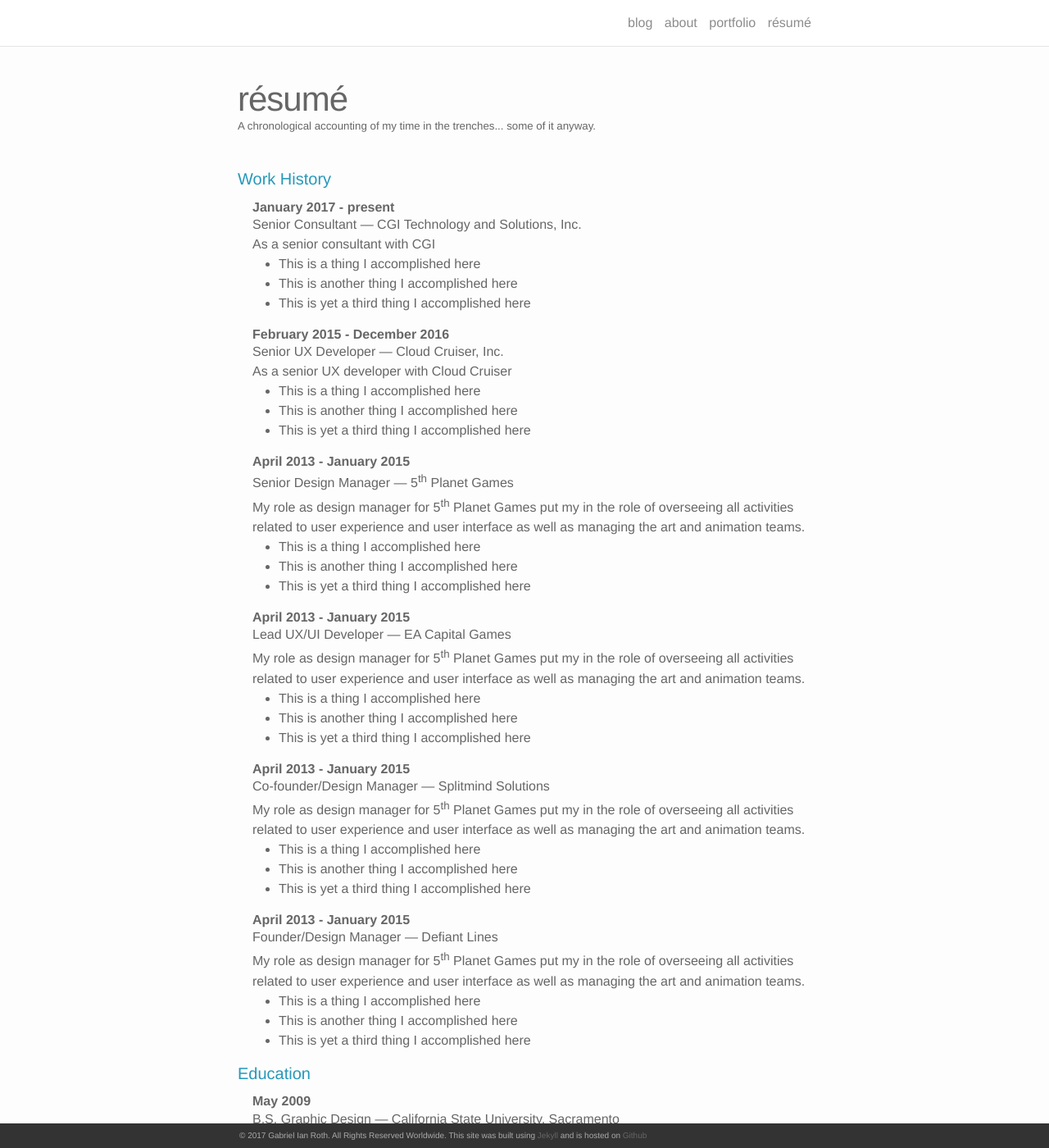
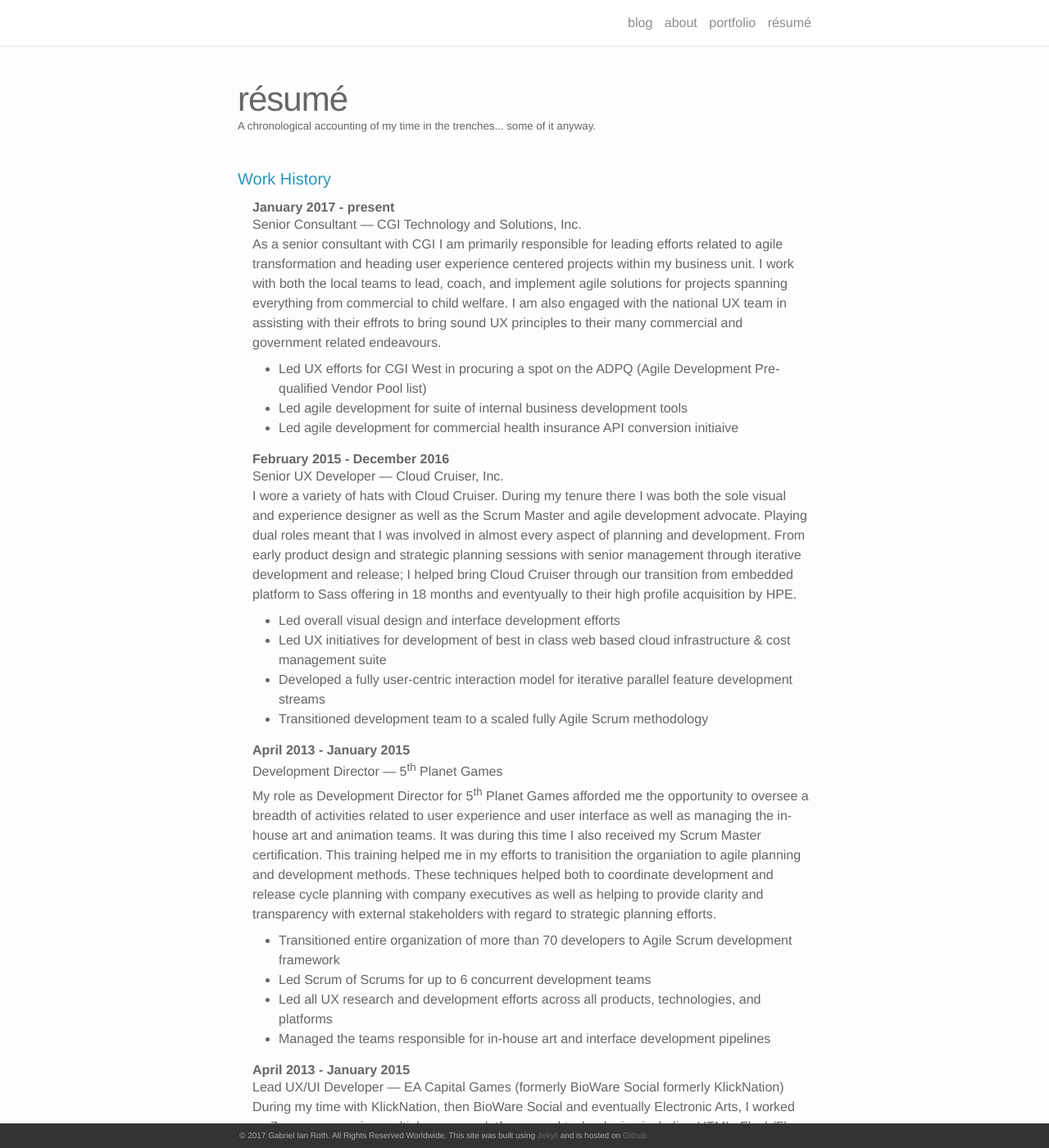
Before and after one commit to ConceptKreator/GabrielIan, a Jekyll site: the page built from resume.md, in a window 1280 px wide and 1400 px high. Shown: the whole window at 82% size. Built offline with Jekyll 4.4.1, drawn with Linux system fonts in a browser that asks for light colours; nearby versions of some CDN libraries; some of the changed text lies outside the part shown.

Commit message:
udpates to resume

```diff
--- a/_sass/_base.scss
+++ b/_sass/_base.scss
@@ -140,7 +140,7 @@
         p {
             font-size: 1rem;
             margin-left: -2rem;
-            margin-bottom: 0;
+            margin-bottom: 0.5rem;
         }
         .skills-row {
             height: auto;
--- a/resume.md
+++ b/resume.md
@@ -9,34 +9,36 @@
     <ul class="work-items">
         <h4 class="work-date">January 2017 - present</h4>
         <h4 class="work-place">Senior Consultant &mdash; CGI Technology and Solutions, Inc.</h4>
-        <p>As a senior consultant with CGI</p>
-        <li>This is a thing I accomplished here</li>
-        <li>This is another thing I accomplished here</li>
-        <li>This is yet a third thing I accomplished here</li>
+        <p>As a senior consultant with CGI I am primarily responsible for leading efforts related to agile transformation and heading user experience centered projects within my business unit. I work with both the local teams to lead, coach, and implement agile solutions for projects spanning everything from commercial to child welfare. I am also engaged with the national UX team in assisting with their effrots to bring sound UX principles to their many commercial and government related endeavours.</p>
+        <li>Led UX efforts for CGI West in procuring a spot on the ADPQ (Agile Development Pre-qualified Vendor Pool list)</li>
+        <li>Led agile development for suite of internal business development tools</li>
+        <li>Led agile development for commercial health insurance API conversion initiaive</li>
     </ul>
     <ul class="work-items">
         <h4 class="work-date">February 2015 - December 2016</h4>
         <h4 class="work-place">Senior UX Developer &mdash; Cloud Cruiser, Inc.</h4>
-        <p>As a senior UX developer with Cloud Cruiser</p>
-        <li>This is a thing I accomplished here</li>
-        <li>This is another thing I accomplished here</li>
-        <li>This is yet a third thing I accomplished here</li>
+        <p>I wore a variety of hats with Cloud Cruiser. During my tenure there I was both the sole visual and experience designer as well as the Scrum Master and agile development advocate. Playing dual roles meant that I was involved in almost every aspect of planning and development. From early product design and strategic planning sessions with senior management through iterative development and release; I helped bring Cloud Cruiser through our transition from embedded platform to Sass offering in 18 months and eventyually to their high profile acquisition by HPE.</p>
+        <li>Led overall visual design and interface development efforts</li>
+        <li>Led UX initiatives for development of best in class web based cloud infrastructure & cost management suite</li>
+        <li>Developed a fully user-centric interaction model for iterative parallel feature development streams</li>
+        <li>Transitioned development team to a scaled fully Agile Scrum methodology</li>
     </ul>
     <ul class="work-items">
         <h4 class="work-date">April 2013 - January 2015</h4>
-        <h4 class="work-place">Senior Design Manager &mdash; 5<sup>th</sup> Planet Games</h4>
-        <p>My role as design manager for 5<sup>th</sup> Planet Games put my in the role of overseeing all activities related to user experience and user interface as well as managing the art and animation teams. </p>
-        <li>This is a thing I accomplished here</li>
-        <li>This is another thing I accomplished here</li>
-        <li>This is yet a third thing I accomplished here</li>
+        <h4 class="work-place">Development Director &mdash; 5<sup>th</sup> Planet Games</h4>
+        <p>My role as Development Director for 5<sup>th</sup> Planet Games afforded me the opportunity to oversee a breadth of activities related to user experience and user interface as well as managing the in-house art and animation teams. It was during this time I also received my Scrum Master certification. This training helped me in my efforts to tranisition the organiation to agile planning and development methods. These techniques helped both to coordinate development and release cycle planning with company executives as well as helping to provide clarity and transparency with external stakeholders with regard to strategic planning efforts.</p>
+        <li>Transitioned entire organization of more than 70 developers to Agile Scrum development framework</li>
+        <li>Led Scrum of Scrums for up to 6 concurrent development teams</li>
+        <li>Led all UX research and development efforts across all products, technologies, and platforms</li>
+        <li>Managed the teams responsible for in-house art and interface development pipelines</li>
     </ul>
     <ul class="work-items">
         <h4 class="work-date">April 2013 - January 2015</h4>
-        <h4 class="work-place">Lead UX/UI Developer &mdash; EA Capital Games</h4>
-        <p>My role as design manager for 5<sup>th</sup> Planet Games put my in the role of overseeing all activities related to user experience and user interface as well as managing the art and animation teams. </p>
-        <li>This is a thing I accomplished here</li>
-        <li>This is another thing I accomplished here</li>
-        <li>This is yet a third thing I accomplished here</li>
+        <h4 class="work-place">Lead UX/UI Developer &mdash; EA Capital Games (formerly BioWare Social formerly KlickNation)</h4>
+        <p>During my time with KlickNation, then BioWare Social and eventually Electronic Arts, I worked on 7 games spanning multiple genres, platforms, and technologies including HTML, Flash/Flex, and Unity 3D for Facebook and mobile. My responsibilities varied by team but generally included leading all aspects of interface design and implementation, metrics analysis, and iteratively identifying analytics and user-centric experience improvements.</p>
+        <li>Developed UI assets and interactive specs for 3 launch titles</li>
+        <li>Contributed redesign assets and experience improvement specs for 4 game titles</li>
+        <li>Contributed as a cross-functional team member for 2-3 concurrent active development efforts</li>
     </ul>
     <ul class="work-items">
         <h4 class="work-date">April 2013 - January 2015</h4>
@@ -64,27 +66,29 @@
     <h4 class="resume-heads">Skills</h4>
     <ul class="work-items">
         <div class="skills-row">
-            <li class="col one">Agile Development</li>
-            <li class="col one">Scrum coaching</li>
-            <li class="col one">Information Architecture</li>
-            <li class="col one">Scrum coaching</li>
-            <li class="col one">Agile Development</li>
-            <li class="col one">Scrum coaching</li>
+            <li class="col one">User experience design</li>
+            <li class="col one">User research </li>
+            <li class="col one">Interaction design</li>
+            <li class="col one">Information architecture</li>
+            <li class="col one">Workflow development</li>
+            <li class="col one">Interface design</li>
+            <li class="col one">Visual design</li>
+            <li class="col one">Interactive Prototyping</li>
+            <li class="col one">HTML/CSS/JS</li>
         </div>
     </ul>
     <h4 class="resume-heads">Awards & Honors</h4>
     <ul class="work-items">
+        <h4 class="work-date">May 2008</h4>
+        <h4 class="work-place">Excellence In Graphic Design &mdash; The Hornet &mdash; CSU, Sacramento</h4>
         <h4 class="work-date">May 2009</h4>
-        <h4 class="work-place">B.S. Graphic Design &mdash; California State University, Sacramento</h4>
-        <h4 class="work-date">March 2014</h4>
-        <h4 class="work-place">Certified Scrum Master &mdash; cPrime & Agile Alliance</h4>
+        <h4 class="work-place">Juried Portfolio Show &mdash; CSU, Sacramento</h4>
     </ul>
     <h4 class="resume-heads">Professional Associations/Memberships</h4>
     <ul class="work-items">
-        <h4 class="work-date">May 2009</h4>
-        <h4 class="work-place">B.S. Graphic Design &mdash; California State University, Sacramento</h4>
-        <h4 class="work-date">March 2014</h4>
-        <h4 class="work-place">Certified Scrum Master &mdash; cPrime & Agile Alliance</h4>
+        <h4 class="work-place">Scrum Alliance</h4>
+        <h4 class="work-place">IxDA, Sacramento</h4>
+        <h4 class="work-place">IGDA, Sacramento</h4>
     </ul>
 Download a PDF copy of this <a href="#">here</a>.
 </div>
```
Also changed, not shown: about.md (+1 -1 lines), 11 other files.
